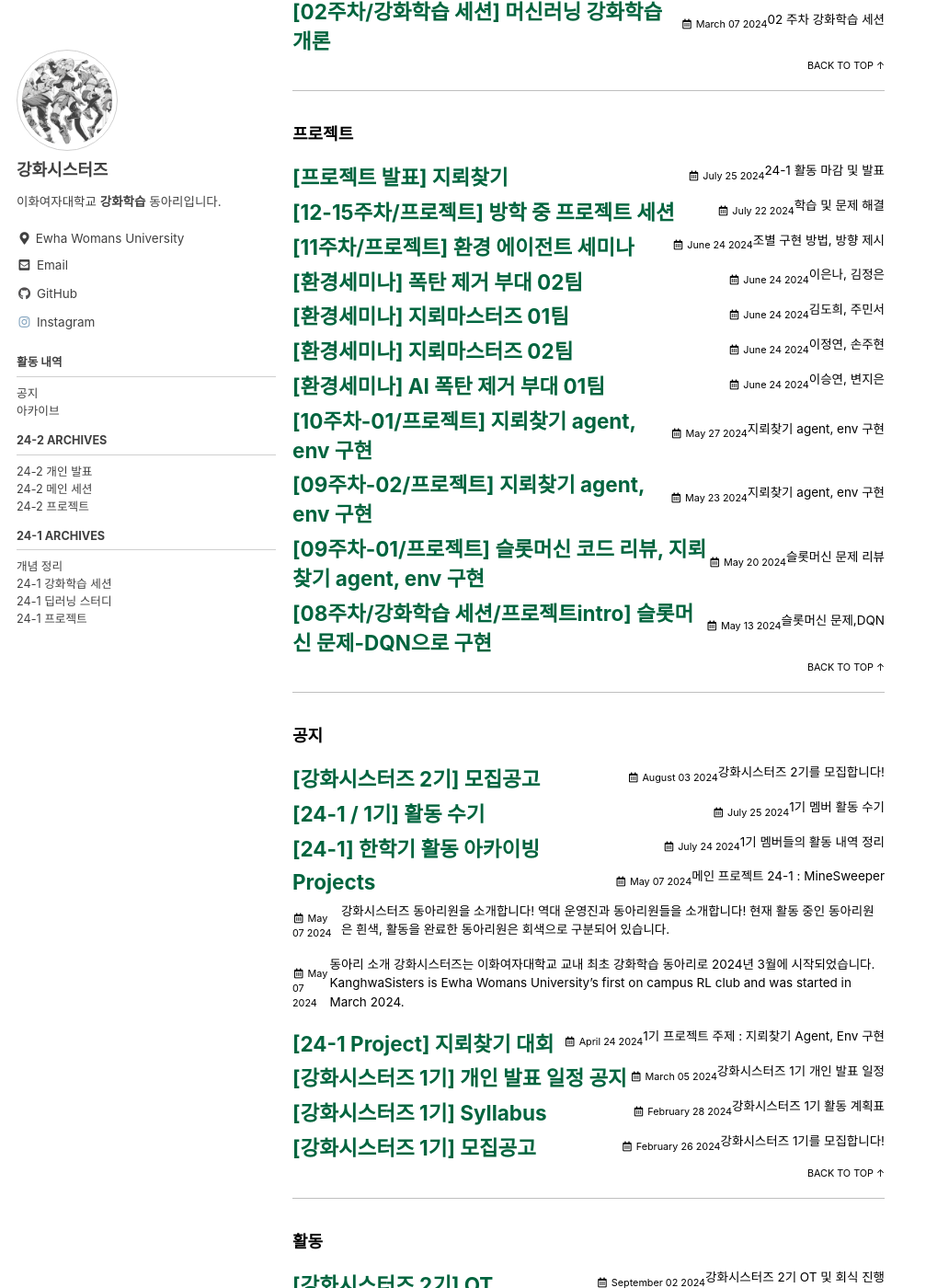
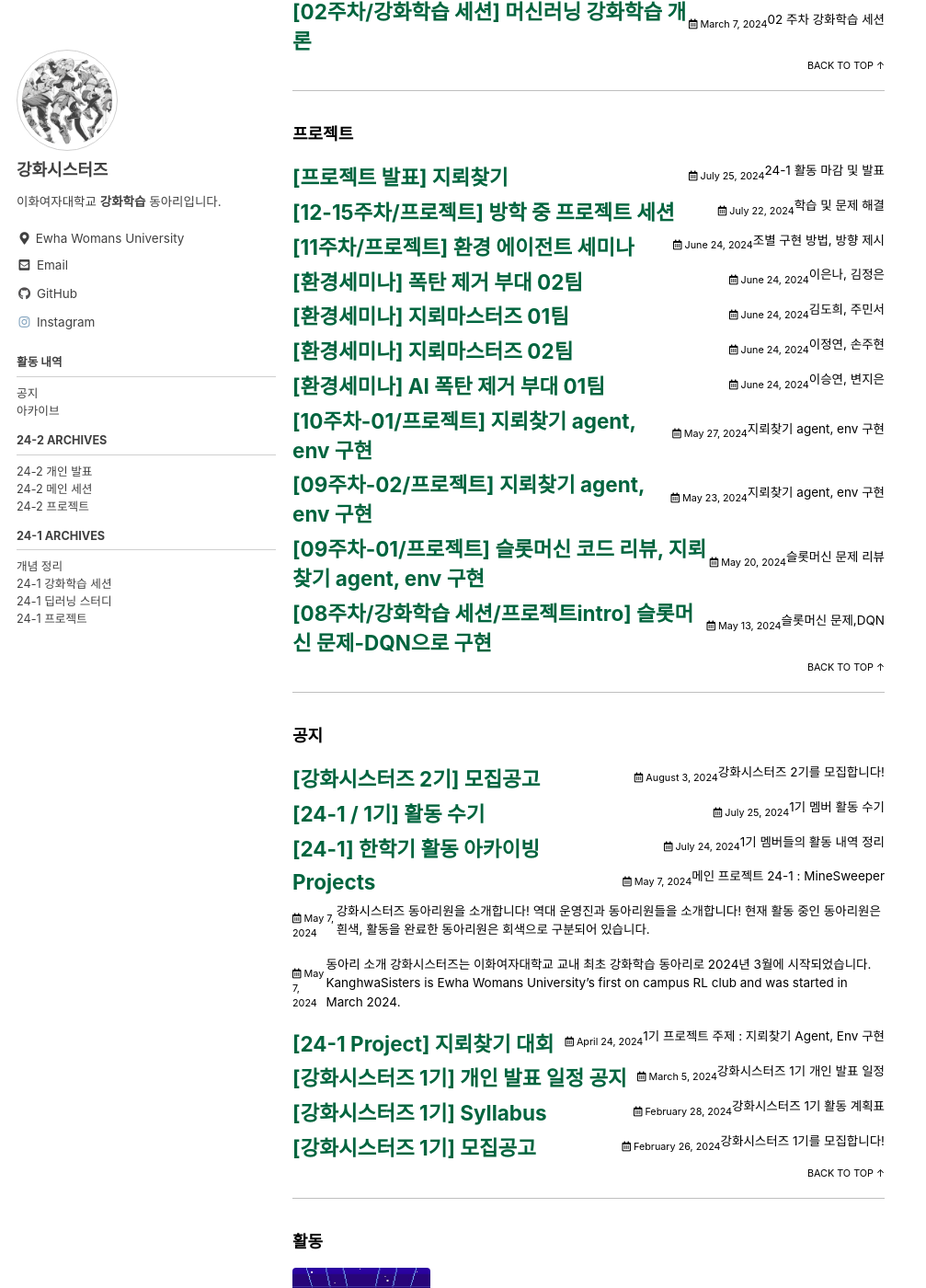
Before and after one commit to sy-mwish/kanghwasisters.github.io, a Jekyll site: the page built from _pages/tags.md, in a window 1280 px wide and 1400 px high, scrolled down 2415 px. Shown: the whole window at 92% size, without its empty margins (0-1007 px from the left). Built offline with Jekyll 4.4.1, drawn with Linux system fonts in a browser that asks for light colours; cached includes are drawn as plain includes; some of the changed text lies outside the part shown.

Commit message:
Revert "update"
This reverts commit 780a0efa40e4ba03673809626f4669b25cdce0e8.

```diff
--- a/_includes/archive-single.html
+++ b/_includes/archive-single.html
@@ -10,31 +10,21 @@
   {% assign title = post.title %}
 {% endif %}
 
-<div class="{{ include.type | default: "list" }}__item">
+<div class="{{ include.type | default: 'list' }}__item">
   <article class="archive__item" itemscope itemtype="https://schema.org/CreativeWork">
-    {% if include.type == "grid" and teaser %}
+    {% if (include.type == "grid" or include.type == "list") and teaser %}
       <div class="archive__item-teaser">
         <img src="{{ teaser | relative_url }}" alt="">
       </div>
     {% endif %}
-    <h2 class="archive__item-title" itemprop="headline">
+    <h2 class="archive__item-title no_toc" itemprop="headline">
       {% if post.link %}
         <a href="{{ post.link }}">{{ title }}</a> <a href="{{ post.url | relative_url }}" rel="permalink"><i class="fas fa-link" aria-hidden="true" title="permalink"></i><span class="sr-only">Permalink</span></a>
       {% else %}
         <a href="{{ post.url | relative_url }}" rel="permalink">{{ title }}</a>
       {% endif %}
     </h2>
-<!--
-    devinlife comments :
-        아키이브 싱글 페이지(ex. 카테고리)에 각 포스트 제목 밑에 Updated 시간 표기
-        기존에는 read_time이 표기. read_time -> date 변경
-    {% if post.read_time %}
-      <p class="page__meta"><i class="far fa-clock" aria-hidden="true"></i> {% include read-time.html %}</p>
-    {% endif %}
--->
-    {% if post.date %}
-      <p class="page__meta"><i class="far fa-fw fa-calendar-alt" aria-hidden="true"></i> {{ post.date | date: "%B %d %Y" }}</p>
-    {% endif %}
+    {% include page__meta.html type=include.type %}
     {% if post.excerpt %}<p class="archive__item-excerpt" itemprop="description">{{ post.excerpt | markdownify | strip_html | truncate: 160 }}</p>{% endif %}
   </article>
 </div>
--- a/_posts/2024-05-07-Members.md
+++ b/_posts/2024-05-07-Members.md
@@ -50,7 +52,7 @@ author: Jimin Lee
 
 ## 📕 동아리원
 ### 1기 (24-1)
-<table border="0" style="width: 150%; border-collapse: collapse; table-layout: fixed;">
+<table border="0" style="width: 200%; border-collapse: collapse; table-layout: fixed;">
  <tr>
     <td>
     <img src="../assets/image/members/SeungyeonLee.jpeg" width=120/>
@@ -206,7 +208,7 @@ author: Jimin Lee
 </table>
 
 ### 2기 (24-2)
-<table border="0" style="width: 150%; border-collapse: collapse; table-layout: fixed;">
+<table border="0" style="width: 100%; border-collapse: collapse; table-layout: fixed;">
  <tr>
     <td>
         <img src="../assets/image/members/ChaeyeonLee.jpg" width=120/></td>
--- a/index.html
+++ b/index.html
@@ -59,7 +59,7 @@ feature_row_left:
     btn_label: "바로가기"
 
 contact_us:
-  - excerpt: 강화시스터즈는 인스타그램, 깃허브, 깃블로그를 운영하고 있습니다. <br> 가장 자세히 정리되어 있는 곳은 현재 보고 계신 깃 페이지며, 이외 간략한 공지와 개괄적인 활동이 궁금하다면 인스타그램을, 동아리에서 구현된 코드 스니펫과 프로젝트가 궁금하다면 깃허브를, 운영진에게 연락이 필요하다면 하단의 바로가기를 눌러주세요.
+  - excerpt: 강화시스터즈는 인스타그램, 깃허브, 깃블로그를 운영하고 있습니다. <br> 가장 자세히 정리되어 있는 곳은 현재 보고 계신 깃 블로그입니다. <br> 이외 간략한 공지와 개괄적인 활동이 궁금하다면 인스타그램을, 동아리에서 구현된 코드 스니펫과 프로젝트가 궁금하다면 깃허브를, 운영진에게 연락이 필요하다면 하단의 바로가기를 눌러주세요.
 
 feature_row_contact:
   - title: "인스타그램"
```
Also changed, not shown: other parts of _posts/2024-05-07-Members.md (+2 -0 lines).
